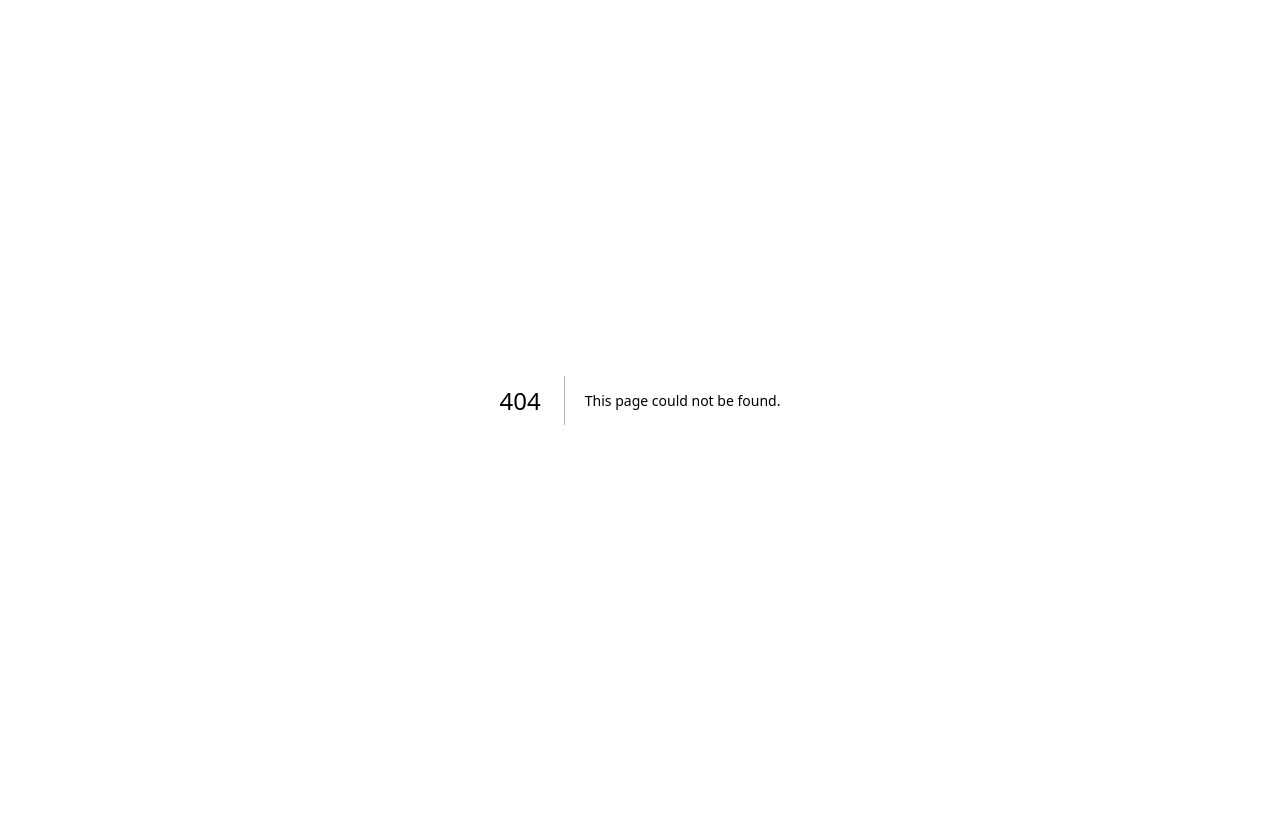
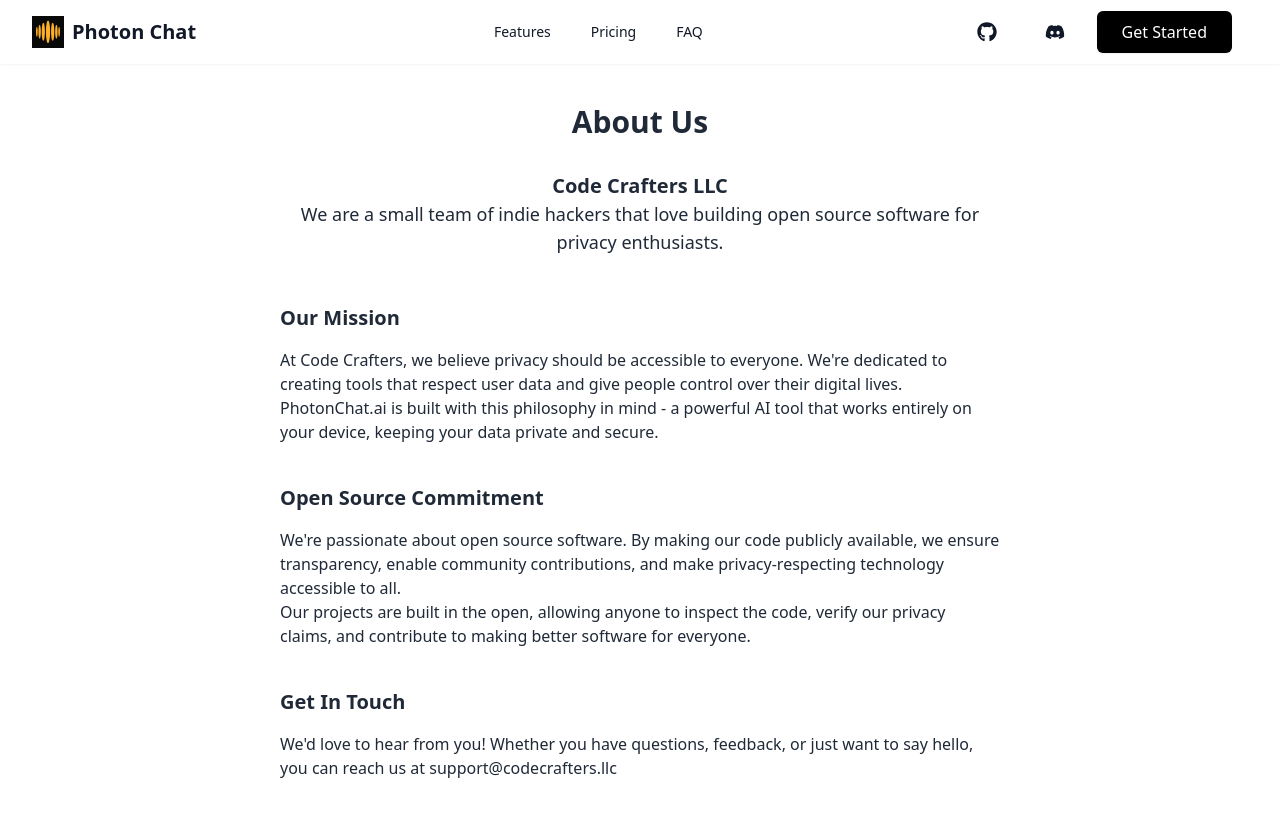
Before and after one commit to CodeCraftersLLC/photonchat.ai, a Next.js app: page /about in a window 1280 px wide. Before the commit this address had no page. Shown: the top 816 px of the page. Built offline with nearby package versions, Linux system fonts and the light colour scheme; no server answers.

Commit message:
feat: add about page

```diff
--- a/src/app/(auth)/auth-ui.tsx
+++ b/src/app/(auth)/auth-ui.tsx
@@ -105,7 +105,7 @@ export function AuthUI({
         <Collapsible open={emailFormOpen} onOpenChange={setEmailFormOpen}>
           <CollapsibleTrigger asChild>
             <button
-              className='flex w-full items-center justify-center gap-2 rounded-lg bg-indigo-600 px-4 py-3 text-sm font-medium text-white shadow-sm transition-all duration-200 hover:bg-indigo-500 disabled:opacity-70'
+              className='flex w-full items-center justify-center gap-2 rounded-lg bg-black px-4 py-3 text-sm font-medium text-white shadow-sm transition-all duration-200 hover:bg-black/90 disabled:opacity-70'
               disabled={pending}
             >
               Email
@@ -130,7 +130,7 @@ export function AuthUI({
                   >
                     Cancel
                   </Button>
-                  <Button type='submit' className='bg-indigo-600 text-white hover:bg-indigo-500'>
+                  <Button type='submit' className='bg-black text-white hover:bg-black/90'>
                     Continue
                   </Button>
                 </div>
@@ -143,11 +143,11 @@ export function AuthUI({
       {mode === 'signup' ? (
         <p className='text-center text-sm text-gray-500'>
           By continuing, you agree to our{' '}
-          <Link href='/terms' className='text-indigo-600 hover:text-indigo-500'>
+          <Link href='/terms' className='text-black hover:text-black/90'>
             Terms of Service
           </Link>{' '}
           and{' '}
-          <Link href='/privacy' className='text-indigo-600 hover:text-indigo-500'>
+          <Link href='/privacy' className='text-black hover:text-black/90'>
             Privacy Policy
           </Link>
           .
@@ -155,7 +155,7 @@ export function AuthUI({
       ) : (
         <p className='text-center text-sm text-gray-500'>
           Don&apos;t have an account?{' '}
-          <Link href='/signup' className='text-indigo-600 hover:text-indigo-500'>
+          <Link href='/signup' className='text-black hover:text-black/90'>
             Sign up
           </Link>
         </p>
--- a/src/app/(auth)/signup/page.tsx
+++ b/src/app/(auth)/signup/page.tsx
@@ -24,7 +24,7 @@ export default async function SignUp() {
         <div className='flex min-h-screen flex-col items-center justify-center py-12 sm:px-6 lg:px-8'>
           <div className='mb-8 text-center'>
             <h1 className='text-4xl font-extrabold tracking-tight text-gray-900 sm:text-5xl md:text-6xl'>
-              Join <span className='text-indigo-600'>PhotonChat.ai</span>
+              Join <span className='text-black'>PhotonChat.ai</span>
             </h1>
             <p className='mx-auto mt-3 max-w-md text-base text-gray-500 sm:text-lg md:mt-5 md:text-xl'>
               Start chatting with your email data securely, privately, and intelligently.
--- /dev/null
+++ b/src/app/about/page.tsx
@@ -0,0 +1,54 @@
+import React from 'react';
+
+import { Navbar } from '@/components/navbar';
+
+export default function AboutPage() {
+  return (
+    <div className='bg-white'>
+      <Navbar />
+
+      <main className='prose prose-indigo prose-a:text-indigo-600 mx-auto max-w-3xl px-6 py-10'>
+        <h1 className='!mb-8 text-center text-3xl font-bold'>About Us</h1>
+
+        <div className='mb-12 text-center'>
+          <h2 className='text-xl font-semibold'>Code Crafters LLC</h2>
+          <p className='text-lg'>
+            We are a small team of indie hackers that love building open source software for privacy enthusiasts.
+          </p>
+        </div>
+
+        <div className='mt-10'>
+          <h2 className='mb-4 text-xl font-semibold'>Our Mission</h2>
+          <p>
+            At Code Crafters, we believe privacy should be accessible to everyone. We're dedicated to creating tools
+            that respect user data and give people control over their digital lives.
+          </p>
+          <p>
+            PhotonChat.ai is built with this philosophy in mind - a powerful AI tool that works entirely on your device,
+            keeping your data private and secure.
+          </p>
+        </div>
+
+        <div className='mt-10'>
+          <h2 className='mb-4 text-xl font-semibold'>Open Source Commitment</h2>
+          <p>
+            We're passionate about open source software. By making our code publicly available, we ensure transparency,
+            enable community contributions, and make privacy-respecting technology accessible to all.
+          </p>
+          <p>
+            Our projects are built in the open, allowing anyone to inspect the code, verify our privacy claims, and
+            contribute to making better software for everyone.
+          </p>
+        </div>
+
+        <div className='mt-10'>
+          <h2 className='mb-4 text-xl font-semibold'>Get In Touch</h2>
+          <p>
+            We'd love to hear from you! Whether you have questions, feedback, or just want to say hello, you can reach
+            us at <a href='mailto:support@photonchat.ai'>support@codecrafters.llc</a>
+          </p>
+        </div>
+      </main>
+    </div>
+  );
+}
--- a/src/app/page.tsx
+++ b/src/app/page.tsx
@@ -539,7 +539,7 @@ export default function HomePage() {
                     <h3 className='text-sm font-semibold uppercase tracking-wider text-gray-400'>Company</h3>
                     <ul className='mt-4 space-y-4'>
                       <li>
-                        <a href='#' className='text-base text-gray-500 hover:text-gray-900'>
+                        <a href='/about' className='text-base text-gray-500 hover:text-gray-900'>
                           {' '}
                           About{' '}
                         </a>
@@ -573,7 +573,7 @@ export default function HomePage() {
                         </a>
                       </li>
                       <li>
-                        <a href='#' className='text-base text-gray-500 hover:text-gray-900'>
+                        <a href='/about' className='text-base text-gray-500 hover:text-gray-900'>
                           {' '}
                           Contact{' '}
                         </a>
```
